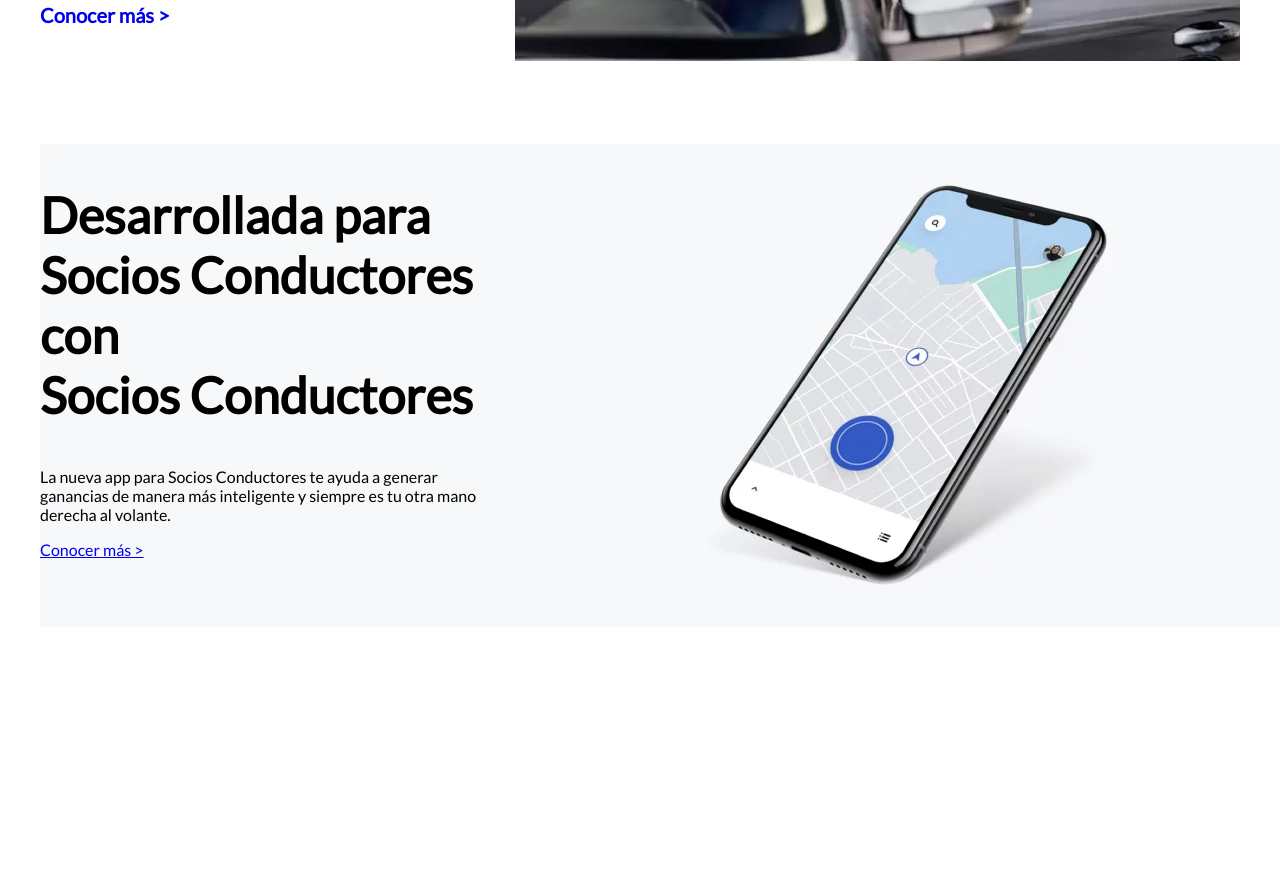
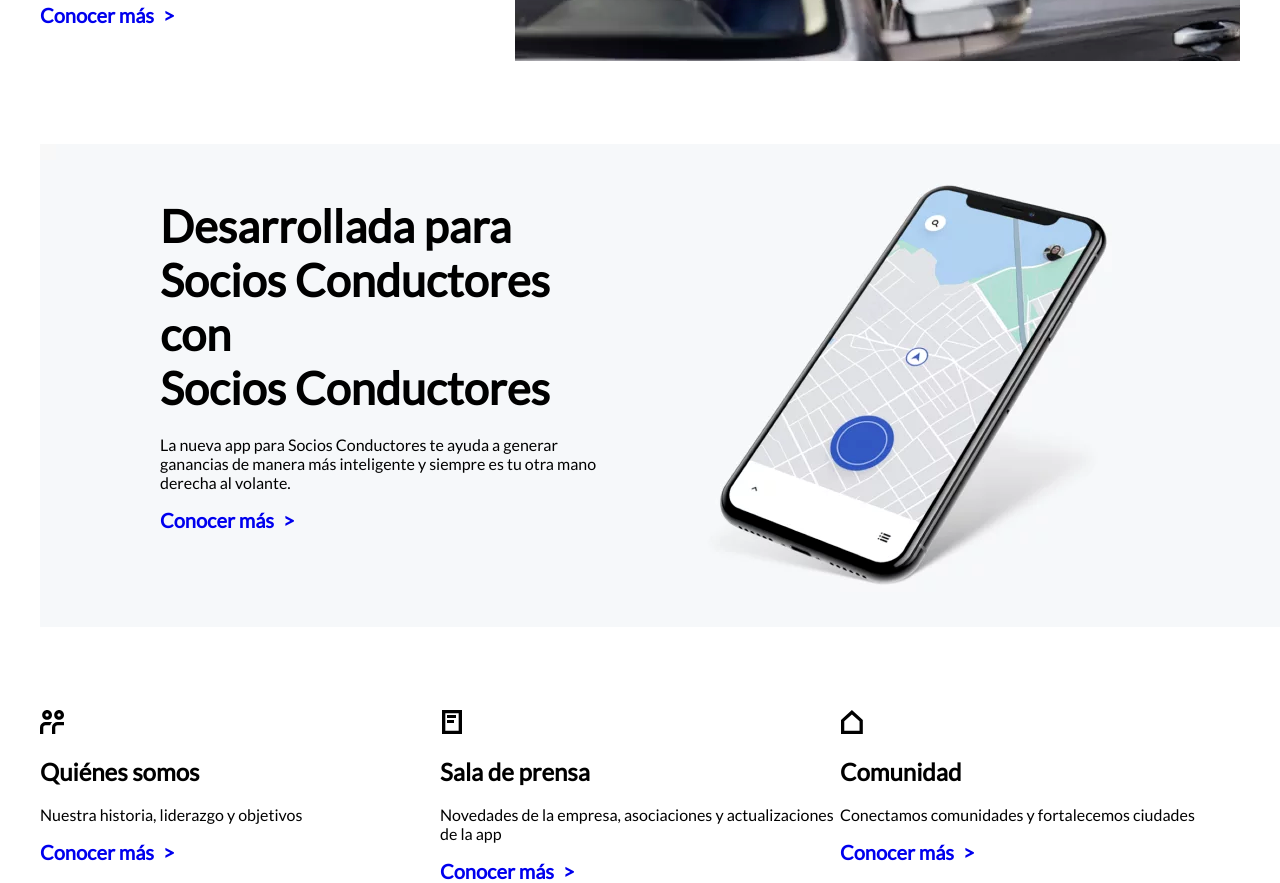
Before and after one commit to laatcode/Uber, a plain HTML site: page index.html in a window 1280 px wide. Shown: the part 1816-2699 px from the top of the page. Before the commit the page ends 2446 px from the top, so only its background shows below. Drawn offline with Linux system fonts and the light colour scheme.

Commit message:
Avance 2

```diff
--- a/CSS/styles.css
+++ b/CSS/styles.css
@@ -92,7 +92,7 @@ body {
     font-weight: bold;
 }
 
-.front .content .mas:hover {
+.front .call .mas:hover {
     color: blue;
     border-bottom: 2px solid blue;
 }
@@ -156,7 +156,7 @@ body {
     width: 950px;
 }
 
-.content span, .content i {
+.map span, .map i {
     color: black;
 }
 
@@ -204,6 +204,21 @@ body {
     width: 400px;
 }
 
+.conocer {
+    text-decoration: none;
+    font-size: 20px;
+    font-weight: bold;
+}
+
+.conocer span {
+    transition: .3s;
+    margin-left: 5px;
+}
+
+.conocer:hover span {
+    margin-left: 15px;
+}
+
 .viajes-compartidos h2 {
     font-size: 40px;
 }
@@ -211,12 +226,6 @@ body {
 .viajes-compartidos p {
     font-size: 18px;
 
-}
-
-.viajes-compartidos a {
-    text-decoration: none;
-    font-size: 20px;
-    font-weight: bold;
 }
 
 .tranquilidad {
@@ -248,8 +257,20 @@ body {
     position: absolute;
     top: 0;
     width: 450px;
+    margin-left: 120px;
 }
 
 .cel h2 {
-    font-size: 50px;
+    font-size: 45px;
+    margin-top: 55px;
+    margin-bottom: 20px;
 }
+
+.content .about {
+    display: flex;
+    justify-content: space-between;
+}
+
+.content .about div {
+    width: 450px;
+}
--- a/index.html
+++ b/index.html
@@ -91,19 +91,19 @@
                     <img src="images/uber_eats.svg" alt="">
                     <h3>Uber Eats</h3>
                     <p>Comidas deliciosas, entregables simples</p>
-                    <a href="#">Conocer más &gt;</a>
+                    <a class="conocer" href="#">Conocer más <span>&gt;</span></a>
                 </div>
                 <div class="business">
                     <img src="images/uber_4Business.svg" alt="">
                     <h3>Uber para Empresas</h3>
                     <p>Movilidad para las empresas, clientes y empleados</p>
-                    <a href="#">Conocer más &gt;</a>
+                    <a class="conocer" href="#">Conocer más <span>&gt;</span></a>
                 </div>
                 <div class="jump">
                     <img src="images/uber_jump.svg" alt="">
                     <h3>JUMP Bikes</h3>
                     <p>Bicicletas sin estación y con asistencia eléctrica</p>
-                    <a href="#">Conocer más &gt;</a>
+                    <a class="conocer" href="#">Conocer más <span>&gt;</span></a>
                 </div>
             </div>
         </section>
@@ -112,7 +112,7 @@
             <div class="left">
                 <h2>Tu tranquilidad es lo más importante</h2>
                 <p>Nos comprometemos a ayudar a los usuarios y Socios Conductores para que lleguen a sus destinos sin preocupaciones.</p>
-                <a href="#">Conocer más &gt;</a>
+                <a class="conocer" href="#">Conocer más <span>&gt;</span></a>
             </div>
             <div class="right">
                 <img src="images/car.png" alt="car">
@@ -124,7 +124,28 @@
             <div>
                 <h2>Desarrollada para Socios Conductores </br> con </br> Socios Conductores</h2>
                 <p>La nueva app para Socios Conductores te ayuda a generar ganancias de manera más inteligente y siempre es tu otra mano derecha al volante.</p>
-                <a href="#">Conocer más &gt;</a>
+                <a class="conocer" href="#">Conocer más <span>&gt;</span></a>
+            </div>
+        </section>
+
+        <section class="about">
+            <div>
+                <img src="images/icon_bullets_about.svg" alt="about">
+                <h2>Quiénes somos</h2>
+                <p>Nuestra historia, liderazgo y objetivos</p>
+                <a class="conocer" href="#">Conocer más <span>&gt;</span></a>
+            </div>
+            <div>
+                <img src="images/document.svg" alt="document">
+                <h2>Sala de prensa</h2>
+                <p>Novedades de la empresa, asociaciones y actualizaciones de la app</p>
+                <a class="conocer" href="#">Conocer más <span>&gt;</span></a>
+            </div>
+            <div>
+                <img src="images/icon_bullets_community.svg" alt="Community">
+                <h2>Comunidad</h2>
+                <p>Conectamos comunidades y fortalecemos ciudades</p>
+                <a class="conocer" href="#">Conocer más <span>&gt;</span></a>
             </div>
         </section>
     </section>
```
Also changed, not shown: images/document.svg (added), images/icon_bullets_about.svg (added), images/icon_bullets_community.svg (added).
